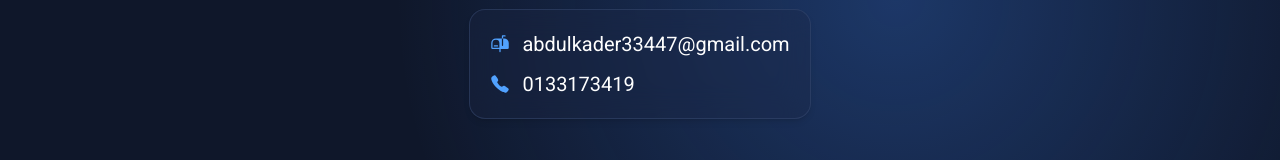
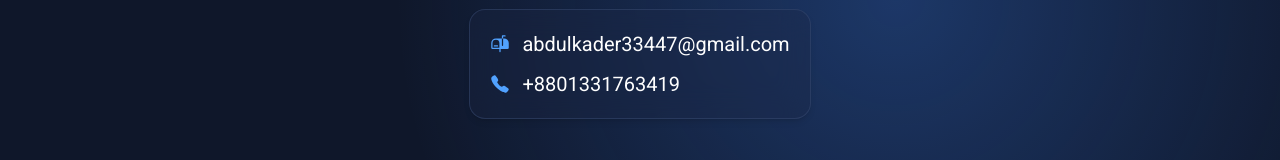
Before and after one commit to abdulkader33447/portfolio, a React (Vite) app: page / in a window 1280 px wide. Shown: the part 4082-4242 px from the top of the page. Built offline with nearby package versions, Linux system fonts and the light colour scheme.

Commit message:
modifyed number

```diff
--- a/src/Home/Pages/Connect/Connect.jsx
+++ b/src/Home/Pages/Connect/Connect.jsx
@@ -15,11 +15,11 @@
           <h1 className="flex items-center gap-3">
             <PiMailboxFill className="text-blue-400 hover:text-cyan-400 transition-colors"/>
 
-            <span> abdulkader33447@gmail.com</span>
+            <span>abdulkader33447@gmail.com</span>
           </h1>
           <h1 className="flex items-center gap-3 ">
             <IoCall className="text-blue-400 hover:text-cyan-400 transition-colors"/>
-            <span>0133173419</span>
+            <span>+8801331763419</span>
           </h1>
         </div>
       </div>
```
